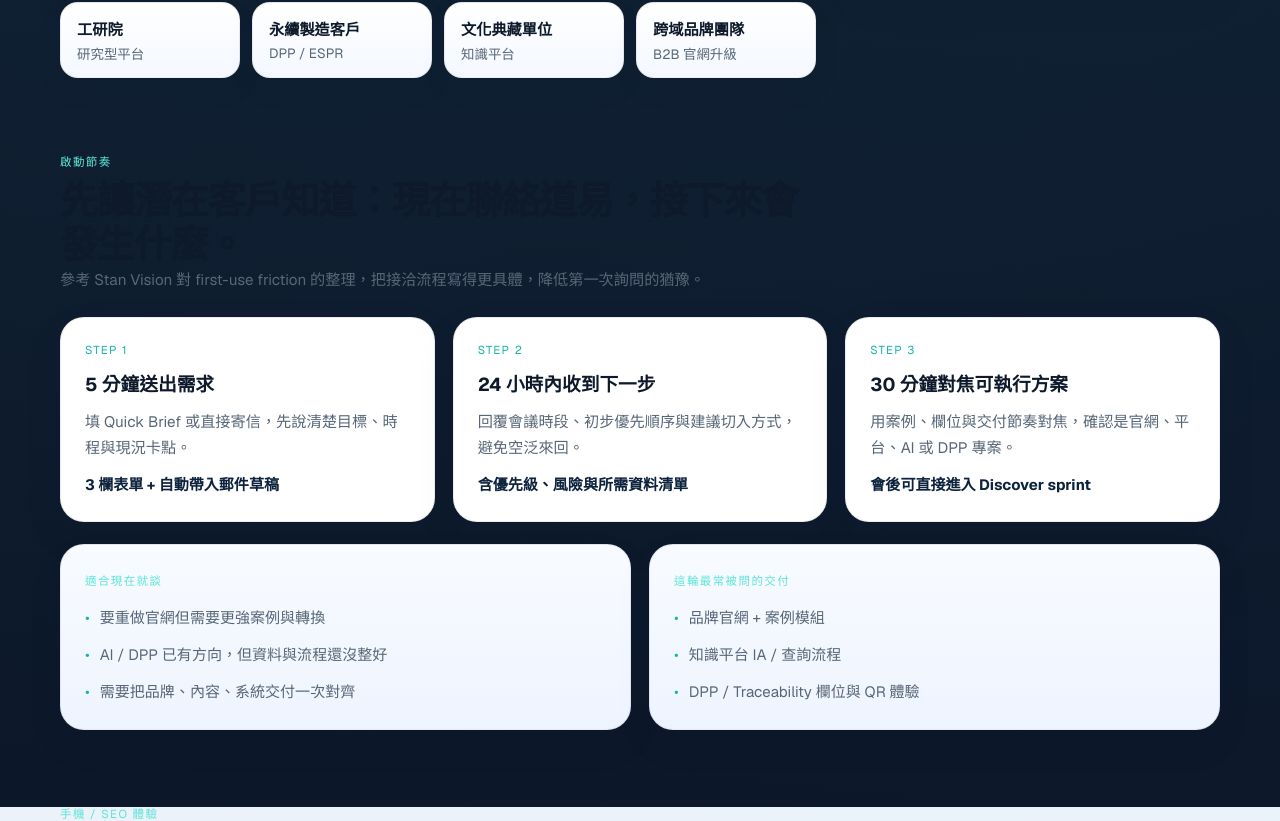
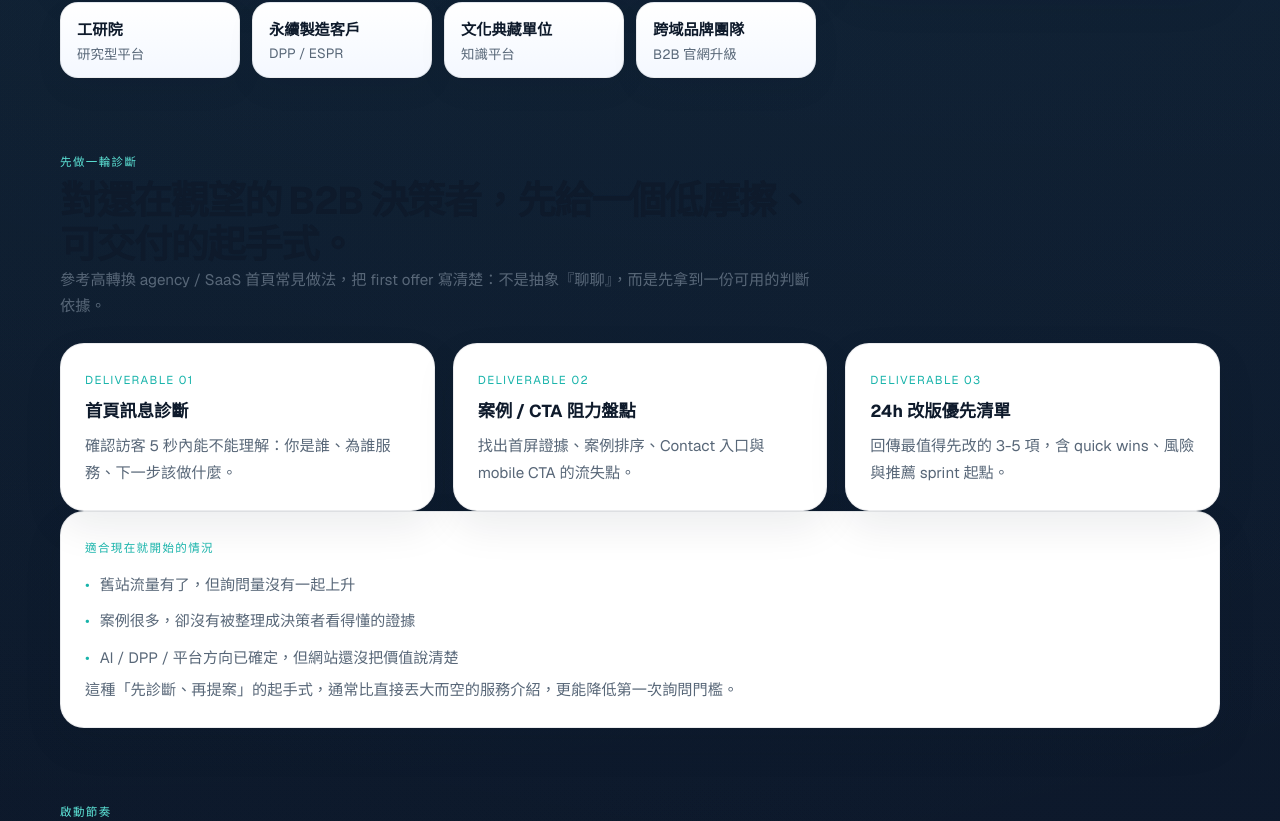
Before and after one commit to yangyen1977-wq/daoyi-website-2026, a Next.js app: page / in a window 1280 px wide. Shown: the part 3364-4185 px from the top of the page. Built offline with nearby package versions, Linux system fonts and the light colour scheme.

Commit message:
Refine homepage and contact conversion offer

```diff
--- a/src/app/page.tsx
+++ b/src/app/page.tsx
@@ -24,6 +24,8 @@ import {
   deliveryTracks,
   homepageContactProof,
   proofNarratives,
+  auditOffer,
+  urgencySignals,
 } from "@/lib/site";
 import { Hero } from "@/components/hero";
 import { QuickBriefForm } from "@/components/quick-brief-form";
@@ -136,6 +138,31 @@ export default function Home() {
               <span>{client.context}</span>
             </div>
           ))}
+        </div>
+      </Section>
+
+      <Section
+        eyebrow="先做一輪診斷"
+        title="對還在觀望的 B2B 決策者，先給一個低摩擦、可交付的起手式。"
+        description="參考高轉換 agency / SaaS 首頁常見做法，把 first offer 寫清楚：不是抽象『聊聊』，而是先拿到一份可用的判斷依據。"
+      >
+        <div className="card-grid three-up">
+          {auditOffer.map((item) => (
+            <article key={item.title} className="card">
+              <span className="mini-label accent">{item.label}</span>
+              <h3>{item.title}</h3>
+              <p>{item.detail}</p>
+            </article>
+          ))}
+        </div>
+        <div className="feature-surface quick-brief-note">
+          <span className="mini-label accent">適合現在就開始的情況</span>
+          <ul className="bullet-list compact">
+            {urgencySignals.map((item) => (
+              <li key={item}>{item}</li>
+            ))}
+          </ul>
+          <p className="quick-brief-meta">這種「先診斷、再提案」的起手式，通常比直接丟大而空的服務介紹，更能降低第一次詢問門檻。</p>
         </div>
       </Section>
 
--- a/src/lib/site.ts
+++ b/src/lib/site.ts
@@ -74,6 +74,30 @@ export const homepageContactProof = [
   "24 小時內回覆具體下一步，不只回『收到』。",
   "可直接以 Email 開始，也可用 3 欄 Quick Brief 先對焦。",
   "若需要 NDA、法規文件或舊站診斷，可在第一封信就一起處理。",
+];
+
+export const auditOffer = [
+  {
+    label: "Deliverable 01",
+    title: "首頁訊息診斷",
+    detail: "確認訪客 5 秒內能不能理解：你是誰、為誰服務、下一步該做什麼。",
+  },
+  {
+    label: "Deliverable 02",
+    title: "案例 / CTA 阻力盤點",
+    detail: "找出首屏證據、案例排序、Contact 入口與 mobile CTA 的流失點。",
+  },
+  {
+    label: "Deliverable 03",
+    title: "24h 改版優先清單",
+    detail: "回傳最值得先改的 3-5 項，含 quick wins、風險與推薦 sprint 起點。",
+  },
+];
+
+export const urgencySignals = [
+  "舊站流量有了，但詢問量沒有一起上升",
+  "案例很多，卻沒有被整理成決策者看得懂的證據",
+  "AI / DPP / 平台方向已確定，但網站還沒把價值說清楚",
 ];
 
 export const heroProofs = [
```
Also changed, not shown: src/app/contact/page.tsx (+17 -1 lines).
